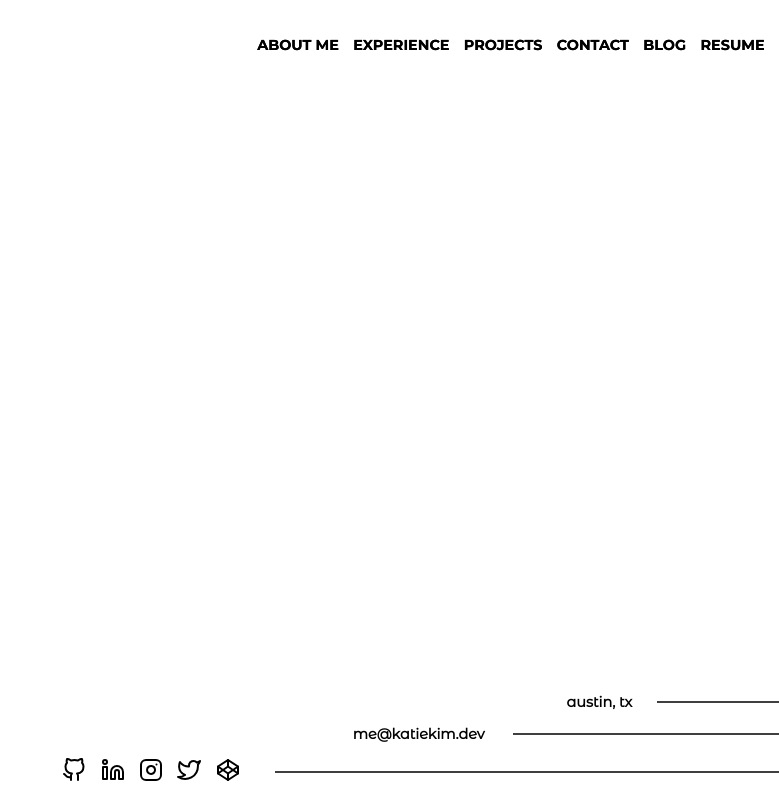
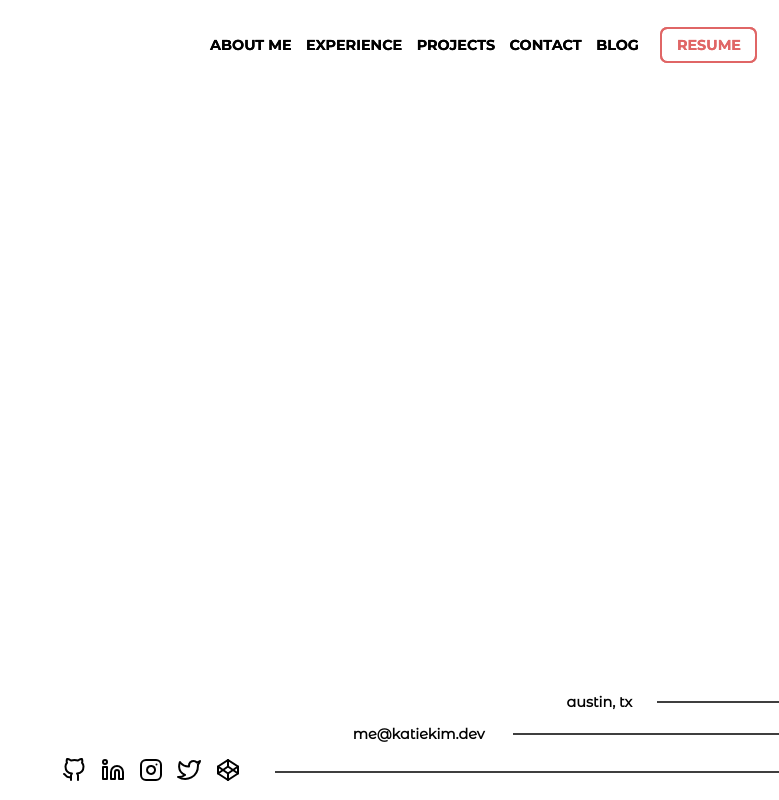
Before and after one commit to katiekimaram/katiekimaram.github.io, a Next.js app: page /theme/header in a window 1280 px wide. Shown: the whole page, without its empty margins (501-1280 px from the left). Built offline with nearby package versions, Linux system fonts and the light colour scheme; a web font is replaced by a local one.

Commit message:
fixed resume class, added resume download, and title

```diff
--- a/pages/index.js
+++ b/pages/index.js
@@ -11,7 +11,7 @@ export default function Home() {
         <h1><span>Aram</span> Katie Kim</h1>
         <h2>I am a software engineer and tech enthusiast.</h2>
         <p>I am a software engineer specializing in building exceptional digital experiences. I am open for opportunities to start off my career in this field while actively working as a Project Engineer.</p>
-        <a href="#projects" className={styles.resume}>Check out my work! <Icon.ArrowRight className={styles.arrow} /></a>
+        <a href="/projects" className={styles.resume}>Check out my work! <Icon.ArrowRight className={styles.arrow} /></a>
       </div>
   </article>
   )
--- a/pages/project.js
+++ b/pages/project.js
@@ -1,4 +1,4 @@
-import styles from '../styles/Experience.module.sass'
+import styles from '../styles/Projects.module.sass'
 import Image from 'next/image'
 
 import React from 'react';
@@ -6,7 +6,7 @@ import * as Icon from 'react-feather';
 
 export default function Experience() {
   return (
-    <article className={styles.exp}>
+    <article className={styles.projects}>
         <div>
         {/* What I've built
 
--- a/pages/theme/header.js
+++ b/pages/theme/header.js
@@ -1,11 +1,5 @@
-import Head from 'next/head'
-import Image from 'next/image'
 import Link from 'next/link';
-
 import styles from '../../styles/Nav.module.sass'
-
-import React from 'react';
-import * as Icon from 'react-feather';
 
 export default function Header() {
   return (
@@ -19,7 +13,7 @@ export default function Header() {
             <Link href="/projects">Projects</Link>
             <Link href="/contact">Contact</Link>
             <Link href="https://katiekimdev.medium.com">Blog</Link>
-            <Link href="/download/resume.pdf" className={styles.resume}>Resume</Link>
+            <Link href="/download/resume.pdf"><span className={styles.resume}>Resume</span></Link>
         </div>
     </nav>
     )
--- a/pages/theme/index.js
+++ b/pages/theme/index.js
@@ -1,9 +1,14 @@
+import Head from 'next/head'
 import Header from './header'
 import Footer from './footer'
 
 export default function Layout({ children }) {
   return (
     <>
+        <Head>
+            <title>Katie Kim | Software Engineer & Tech Enthusiast</title>
+        </Head>
+
         <Header />
             <main>{children}</main>
         <Footer />
--- a/styles/Nav.module.sass
+++ b/styles/Nav.module.sass
@@ -11,7 +11,21 @@
   grid-template-rows: 1fr
   grid-column-gap: 0px
   grid-row-gap: 0px
-
+  .resume
+    border-radius: 0.5em
+    border: 2px solid var(--accent)
+    padding: 0.5em 1em
+    margin: 1em
+    text-align: center
+    font-weight: bold
+    color: var(--accent)
+    text-transform: uppercase
+    text-decoration: none
+    transition: 0.7s
+    &:hover
+      border: 2px solid var(--accent)
+      box-shadow: inset 0px -4em 0px 0px var(--accent)
+      color: var(--background)
   button
     background: transparent
     border: none
@@ -33,19 +47,3 @@
       color: var(--accent)
   div:last-child
     text-align: right
-
-.resume
-  border-radius: 0.5em
-  border: 2px solid var(--accent)
-  padding: 0.5em 1em
-  margin: 1em
-  text-align: center
-  font-weight: bold
-  color: var(--accent)
-  text-transform: uppercase
-  text-decoration: none
-  transition: 0.7s
-  &:hover
-    border: 2px solid var(--accent)
-    box-shadow: inset 0px -4em 0px 0px var(--accent)
-    color: var(--background)
```
Also changed, not shown: 1 other file (tests, documents, lock files or other folders).
